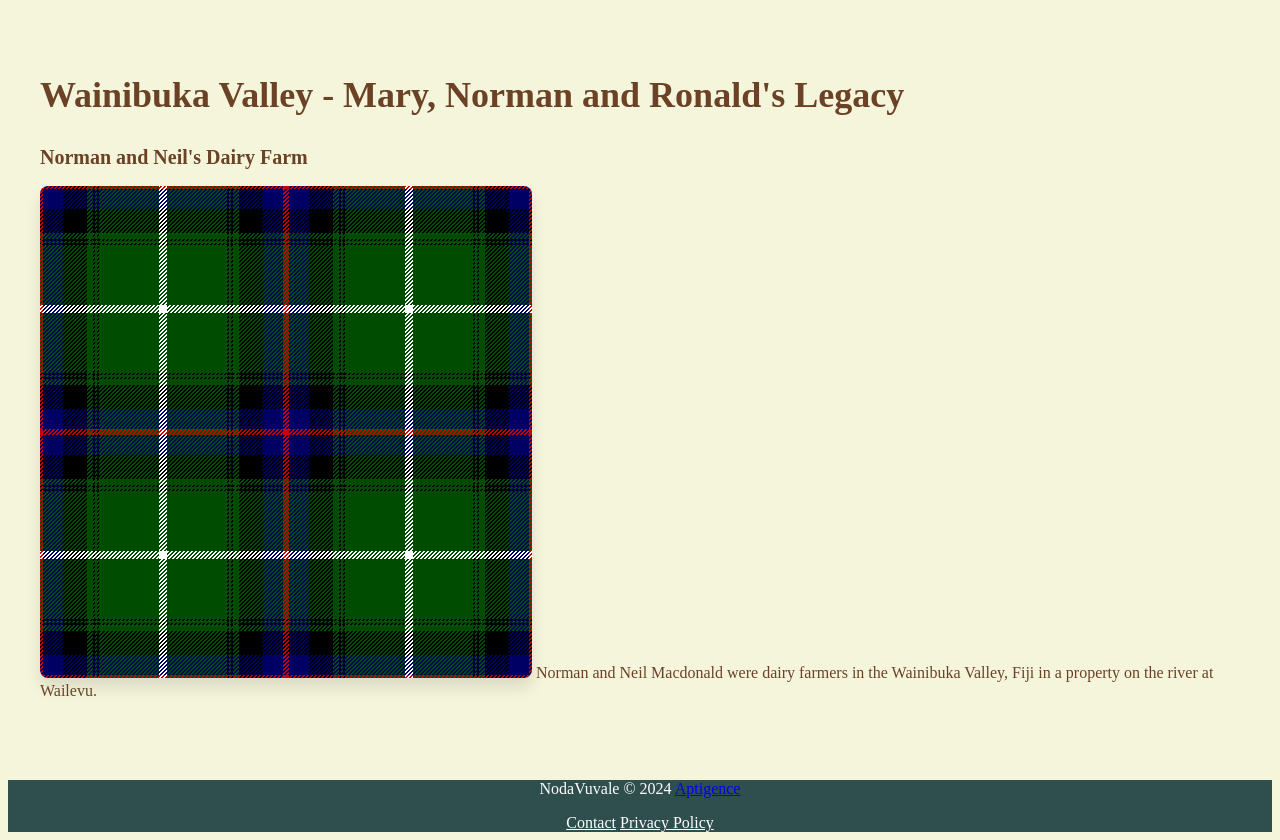
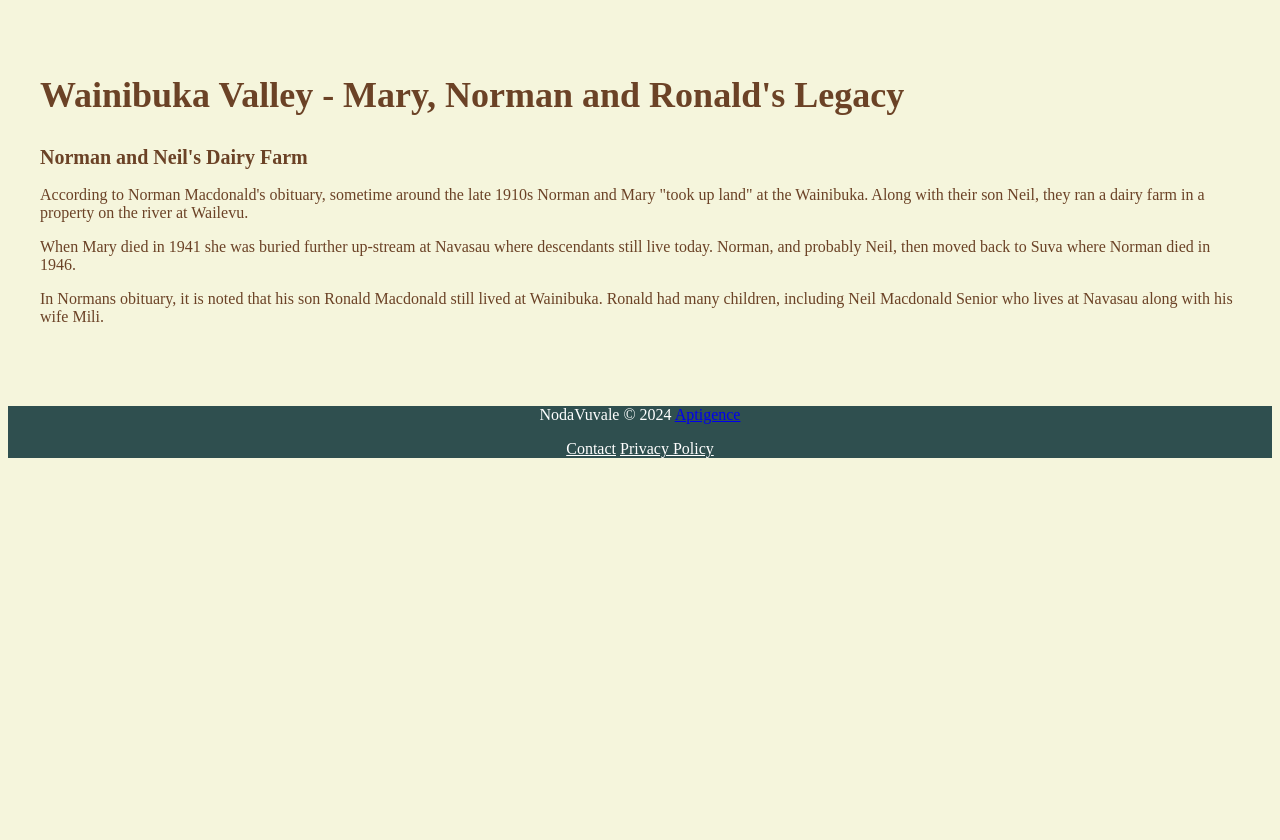
Before and after one commit to jcleeland/nodavuvale, a PHP site: template views/origins/wainibuka.php in a window 1280 px wide. Shown: the part 420-1260 px from the top of the page. After the commit the page ends 878 px from the top, so only its background shows below. Run offline with PHP 8.4, Linux system fonts and the light colour scheme; the template is opened without the code that fills it, so the values that code supplies are empty; some libraries are stand-ins or nearby versions.

Commit message:
Updated wainibuka

```diff
--- a/views/origins/wainibuka.php
+++ b/views/origins/wainibuka.php
@@ -21,7 +21,15 @@
         Norman and Neil's Dairy Farm
     </h2>
     <p class="text-lg leading-relaxed mb-6">
-        <img src="images/macdonald_tartan.png" alt="Macdonald Tartan" class="float-left h-28 image-cover w-auto mx-4 mb-4 rounded-lg shadow-lg">
-        Norman and Neil Macdonald were dairy farmers in the Wainibuka Valley, Fiji in a property on the river at Wailevu.
+        According to Norman Macdonald's obituary, sometime around the late 1910s Norman and Mary "took up land" at the Wainibuka.
+        Along with their son Neil, they ran a dairy farm in a property on the river at Wailevu.
+    </p>
+    <p>
+        When Mary died in 1941 she was buried further up-stream at Navasau where descendants still live today. Norman, and probably Neil, then
+        moved back to Suva where Norman died in 1946.
+    </p>
+    <p>
+        In Normans obituary, it is noted that his son Ronald Macdonald still lived at Wainibuka. Ronald had many children, including Neil Macdonald Senior who
+        lives at Navasau along with his wife Mili.
     </p>
 </section>
```
